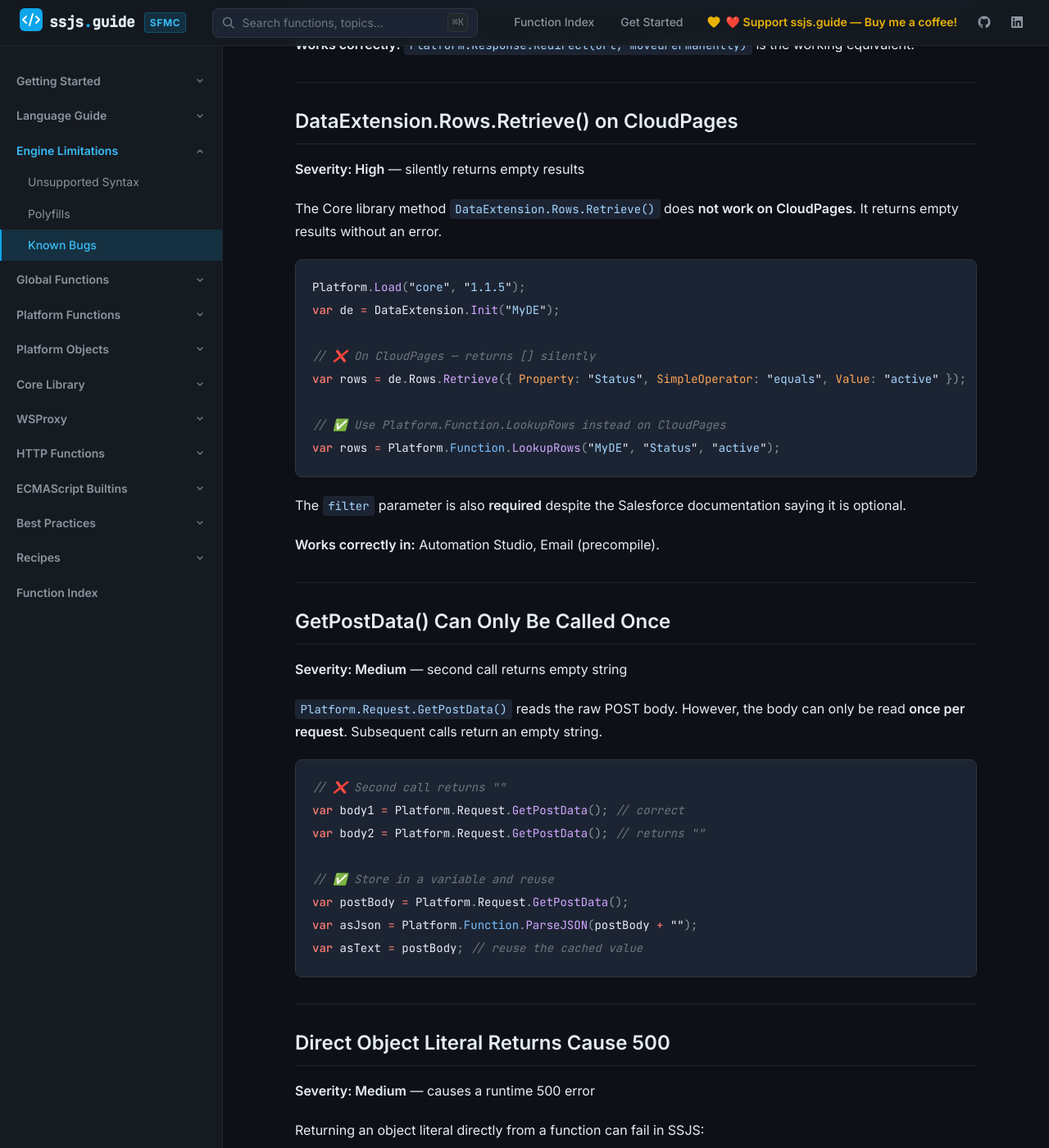
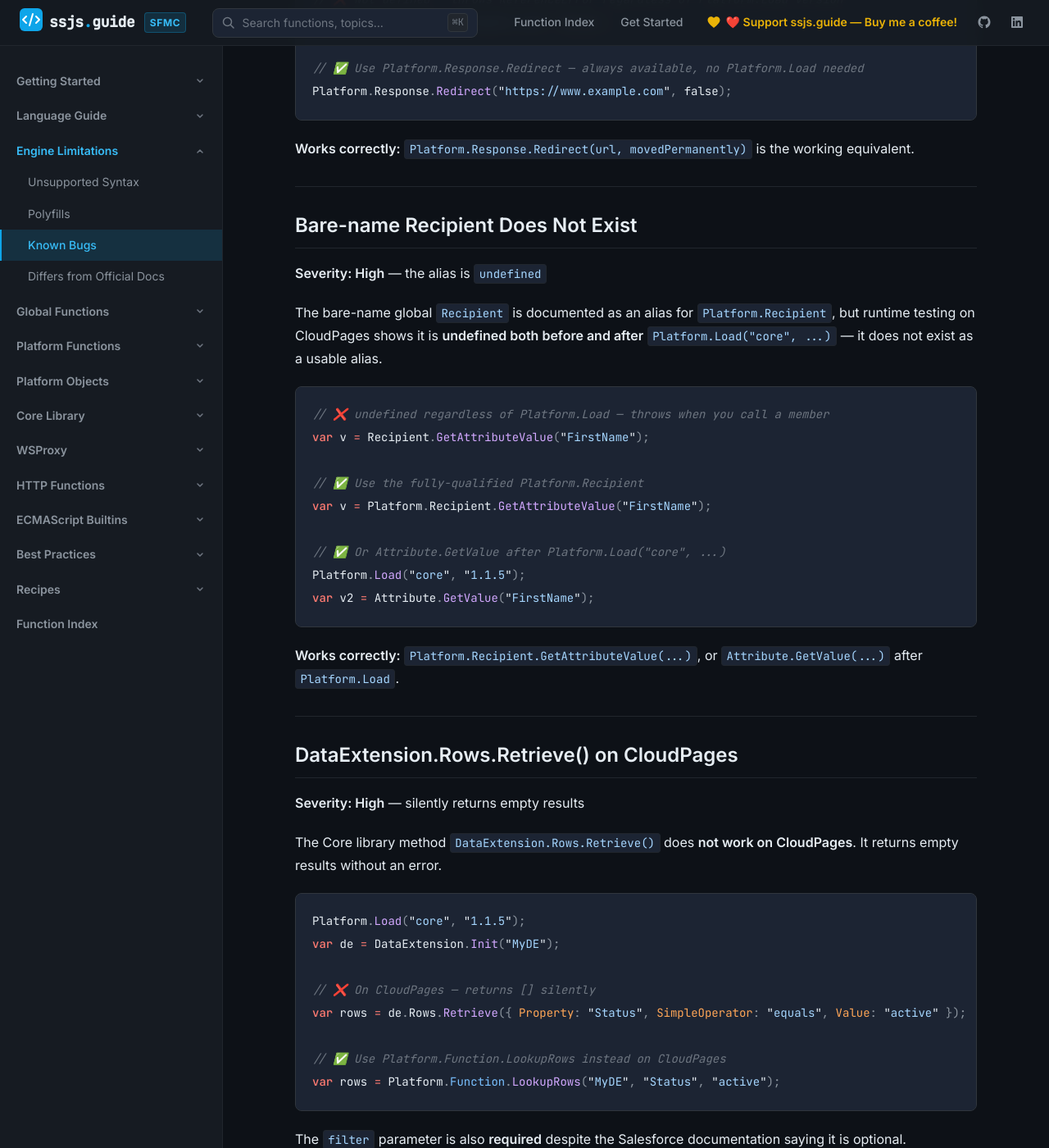
Before and after one commit to JoernBerkefeld/ssjs.guide, a Jekyll site: the page built from engine-limitations/known-bugs.md, in a window 1280 px wide and 1400 px high, scrolled down 2159 px. Shown: the whole window at 82% size. Built offline with Jekyll 4.4.1, drawn with Linux system fonts in a browser that asks for light colours; some of the changed text lies outside the part shown.

Commit message:
docs: add Differs from Official Docs catalog page under Engine Limitations

````diff
--- a/_data/navigation.yml
+++ b/_data/navigation.yml
@@ -41,6 +41,8 @@
         url: /engine-limitations/polyfills/
       - title: Known Bugs
         url: /engine-limitations/known-bugs/
+      - title: Differs from Official Docs
+        url: /engine-limitations/differs-from-docs/
 
 - title: Global Functions
   url: /global-functions/
--- a/engine-limitations/known-bugs.md
+++ b/engine-limitations/known-bugs.md
@@ -7,6 +7,8 @@
 ---
 
 These are behaviors in SFMC SSJS that are inconsistent with the official documentation or with standard JavaScript expectations. They are not theoretical — they have been observed by practitioners and documented in community resources.
+
+{% include callout.html type="info" content="This page covers features that are **broken** or that **do not exist at runtime** despite being officially documented. For working features whose behavior merely differs from the docs (wrong return types, undocumented properties, etc.), see [Differs from Official Docs](/engine-limitations/differs-from-docs/)." %}
 
 ## switch default May Not Execute
 
@@ -72,6 +74,28 @@
 ```
 
 **Works correctly:** [`Platform.Response.Redirect(url, movedPermanently)`](/platform-objects/platform-response/#redirect) is the working equivalent.
+
+---
+
+## Bare-name Recipient Does Not Exist
+
+**Severity: High** — the alias is `undefined`
+
+The bare-name global `Recipient` is documented as an alias for [`Platform.Recipient`](/platform-objects/platform-recipient/), but runtime testing on CloudPages shows it is **undefined both before and after** `Platform.Load("core", ...)` — it does not exist as a usable alias.
+
+```javascript
+// ❌ undefined regardless of Platform.Load — throws when you call a member
+var v = Recipient.GetAttributeValue("FirstName");
+
+// ✅ Use the fully-qualified Platform.Recipient
+var v = Platform.Recipient.GetAttributeValue("FirstName");
+
+// ✅ Or Attribute.GetValue after Platform.Load("core", ...)
+Platform.Load("core", "1.1.5");
+var v2 = Attribute.GetValue("FirstName");
+```
+
+**Works correctly:** [`Platform.Recipient.GetAttributeValue(...)`](/platform-objects/platform-recipient/), or [`Attribute.GetValue(...)`](/global-functions/attribute/) after `Platform.Load`.
 
 ---
 
````
Also changed, not shown: engine-limitations/differs-from-docs.md (added, +128 -0 lines), engine-limitations/index.md (+1 -0 lines).
